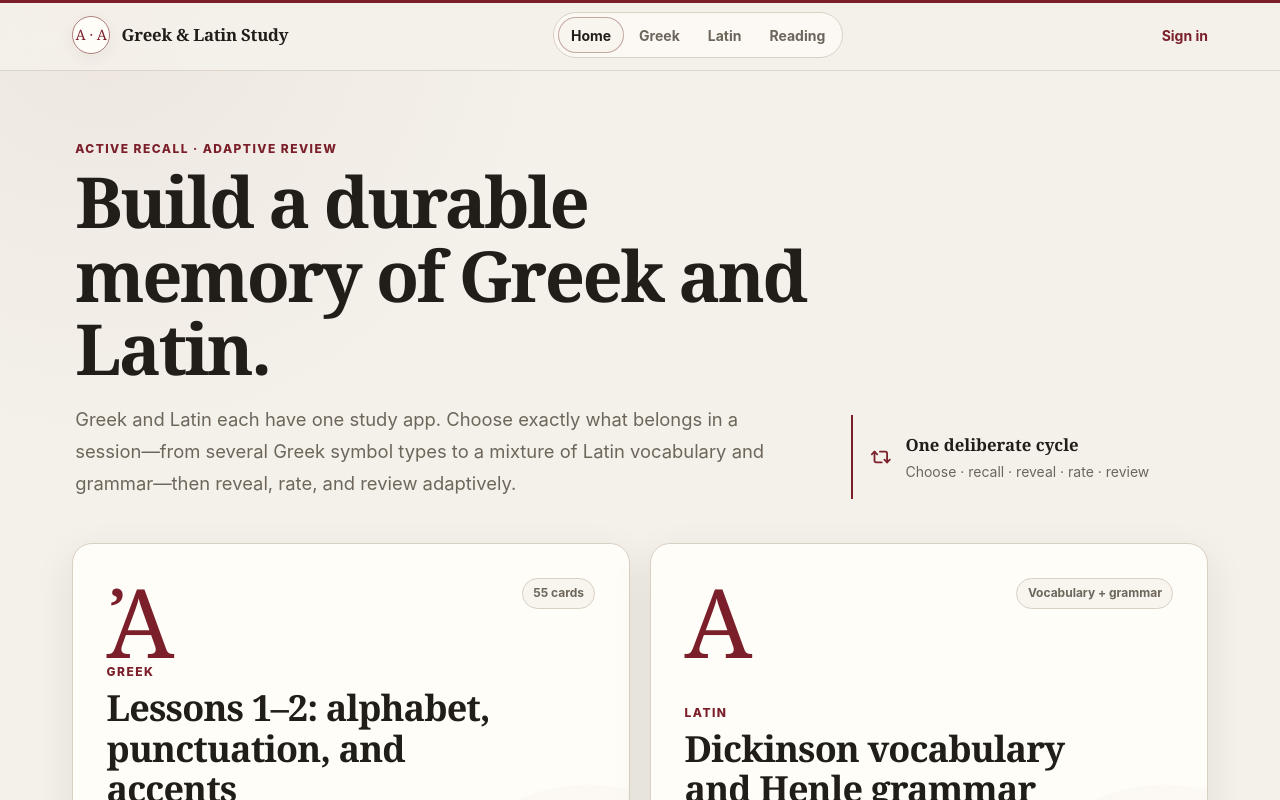
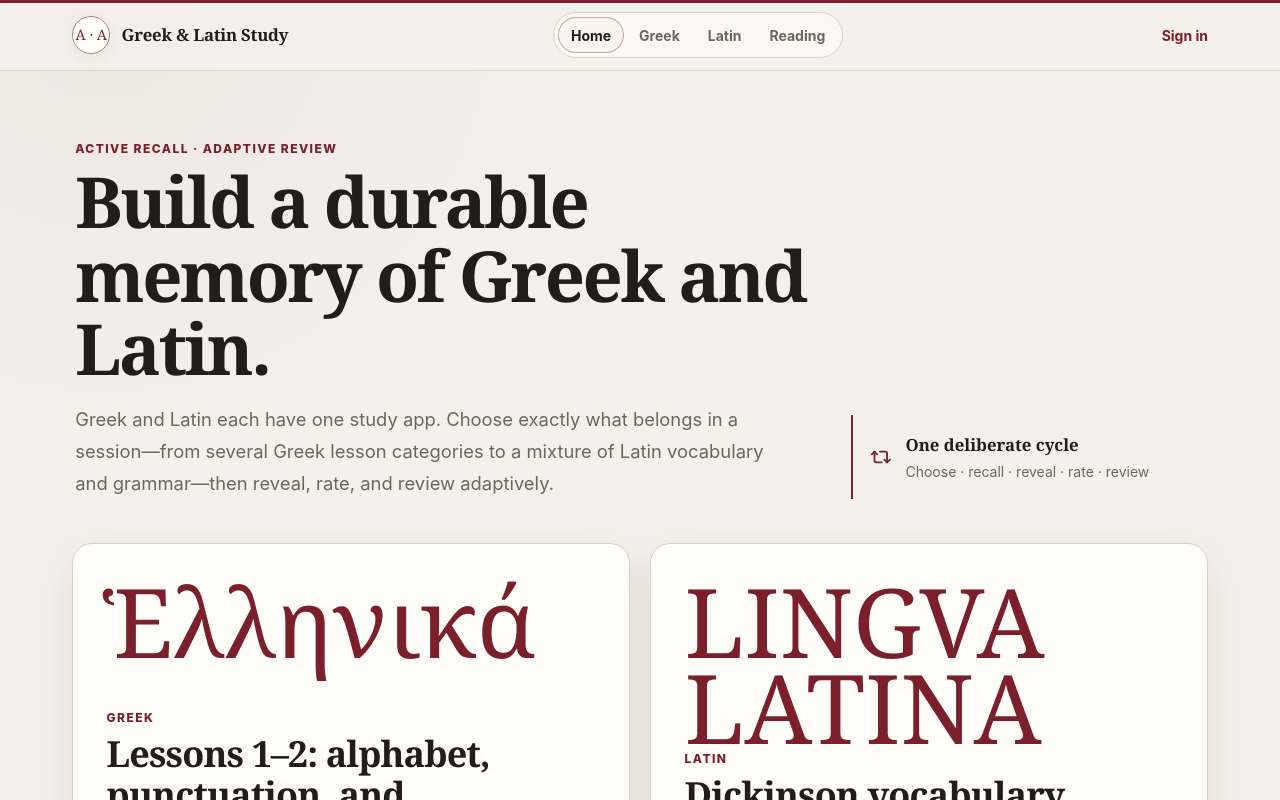
Before and after one commit to coltonkirby01/greek-latin-study, a React (Vite) app: page / in a window 1280 px wide. Shown: the top 800 px of the page. Built offline with nearby package versions, Linux system fonts and the light colour scheme; no server answers.

Commit message:
Replace home glyphs with Greek and Latin display titles

```diff
--- a/src/pages/home-page.tsx
+++ b/src/pages/home-page.tsx
@@ -5,8 +5,8 @@ import { homeCourses, type CourseId } from "../config/site";
 import { useAuth } from "../features/auth/auth-context";
 
 const courseVisuals: Record<CourseId, ReactNode> = {
-  greek: <span className="course-glyph">Ἀ</span>,
-  latin: <span className="course-glyph">A</span>,
+  greek: <span className="course-glyph course-glyph-word greek-course-title">Ἑλληνικά</span>,
+  latin: <span className="course-glyph course-glyph-word latin-course-title">LINGVA LATINA</span>,
   reading: <span className="course-icon"><BookOpenText /></span>,
 };
 
@@ -14,7 +14,7 @@ export function HomePage() {
   const { user } = useAuth();
   return <main className="page-shell home-page">
     <section className="home-intro">
-      <div><p className="eyebrow">Active recall · adaptive review</p><h1>Build a durable memory of Greek and Latin.</h1><p className="home-lede">Greek and Latin each have one study app. Choose exactly what belongs in a session—from several Greek symbol types to a mixture of Latin vocabulary and grammar—then reveal, rate, and review adaptively.</p></div>
+      <div><p className="eyebrow">Active recall · adaptive review</p><h1>Build a durable memory of Greek and Latin.</h1><p className="home-lede">Greek and Latin each have one study app. Choose exactly what belongs in a session—from several Greek lesson categories to a mixture of Latin vocabulary and grammar—then reveal, rate, and review adaptively.</p></div>
       <div className="method-note"><Repeat2 /><div><strong>One deliberate cycle</strong><span>Choose · recall · reveal · rate · review</span></div></div>
     </section>
     <section className="course-grid">
@@ -28,9 +28,9 @@ export function HomePage() {
   </main>;
 }
 
-function Course({ visual, count, eyebrow, title, description, href, linkLabel }: { visual: ReactNode; count: string; eyebrow: string; title: string; description: string; href: string; linkLabel: string }) {
+function Course({ visual, eyebrow, title, description, href, linkLabel }: { visual: ReactNode; count: string; eyebrow: string; title: string; description: string; href: string; linkLabel: string }) {
   return <article className="course-card">
-    <div className="course-card-top">{visual}<span className="course-count">{count}</span></div>
+    <div className="course-card-top">{visual}</div>
     <p className="eyebrow">{eyebrow}</p><h2>{title}</h2><p>{description}</p>
     <Link className="course-link" to={href}>{linkLabel} <ArrowRight /></Link>
   </article>;
```
